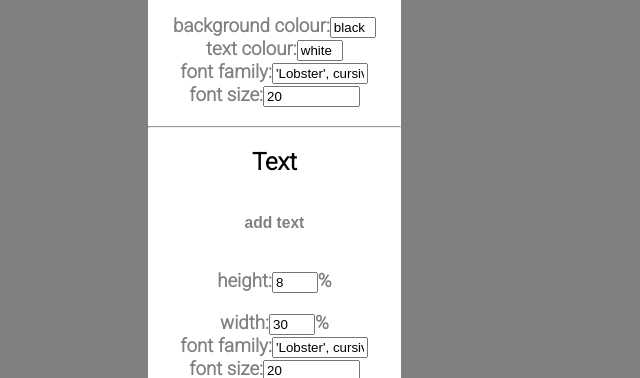
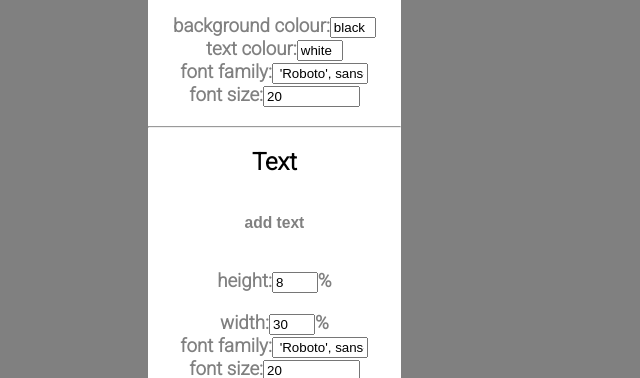
Before and after one commit to IshaanVermaProgrammer/Crystal.io, a website: page Crystal.io/new.html in a window 1280 px wide. Shown: the part 982-1360 px from the top of the page, 492-1132 px from the left. Drawn offline with nearby package versions, Linux system fonts and the light colour scheme.

Commit message:
Update new.html

```diff
--- a/Crystal.io/new.html
+++ b/Crystal.io/new.html
@@ -199,7 +199,7 @@ add image</h3></button>
 <h3>background colour:<span id="x"><input type="text" id="nav-bgcolor" value="black" onkeyup="cbcn()"/></span><br>
 text colour:<span id="x"><input type="text" id="nav-color" value="white" onkeyup="ctcn()"/></span>
 <br>
-font family:<span id="x"><input type="text" id="nav-font" value="'Lobster', cursive" onkeyup="cfn()"/></span>
+font family:<span id="x"><input type="text" id="nav-font" value=" 'Roboto', sans-serif" onkeyup="cfn()"/></span>
 <br>
 font size:<span id="x"><input type="text" id="nav-font-size" value="20" onkeyup="cfs()"/></span></h3><hr>
 <h2>Text</h2>
@@ -207,7 +207,7 @@ font size:<span id="x"><input type="text" id="nav-font-size" value="20" onkeyup=
 add text</h3></button>
 <h3 style="color:grey;">height:<span id="x"><input type="text" id="theight" value="8" onkeyup="cth()"/>%</span>
 <h3 style="color:grey;">width:<span id="x"><input type="text" id="twidth" value="30" onkeyup="ctw()"/>%</span><br>
-font family:<span id="x"><input type="text" id="p-font" value="'Lobster', cursive" onkeyup="cfnp()"/></span><br>
+font family:<span id="x"><input type="text" id="p-font" value=" 'Roboto', sans-serif" onkeyup="cfnp()"/></span><br>
 font size:<span id="x"><input type="text" id="p-font-size" value="20" onkeyup="cfsp()"/><br>
 top:<span id="x"><input type="text" id="top" value="0" onkeyup="t()"/><br>
 left:<span id="x"><input type="text" id="left" value="0" onkeyup="left()"/><br>
```
